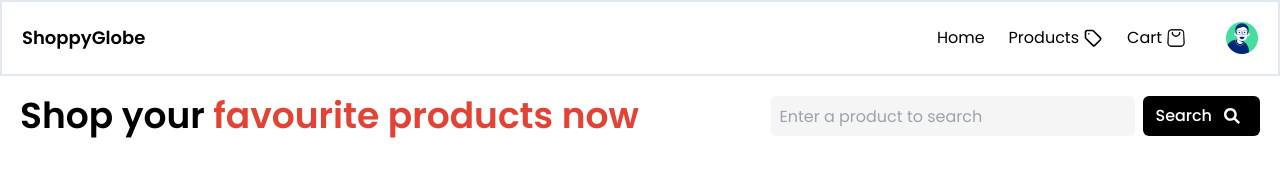
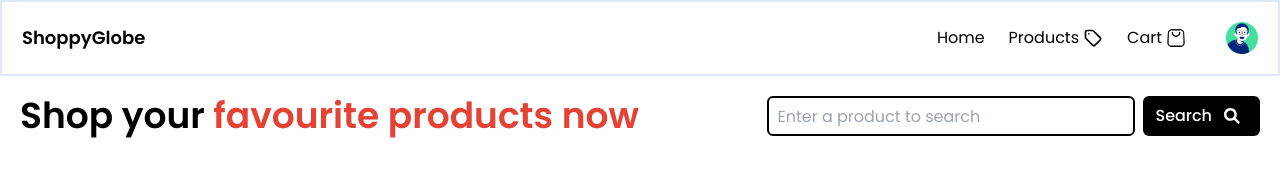
Before and after one commit to Dhaya3132/ShoppyGlobal, a React (Vite) app: page /products in a window 1280 px wide. Shown: the top 186 px of the page. Built offline with nearby package versions, Linux system fonts and the light colour scheme; no server answers.

Commit message:
feat - search field redesign

```diff
--- a/src/Pages/Products/Products.jsx
+++ b/src/Pages/Products/Products.jsx
@@ -7,7 +7,7 @@
             <div className='flex justify-between p-5 mb-10'>
                 <h2 className='font-semibold text-4xl'>Shop your <span className='text-Vermillion text-4xl font-semibold'>favourite products now</span></h2>
                 <div className="flex items-center gap-2">
-                    <input type="text" placeholder="Enter a product to search" className="h-10 pl-2 pr-10 bg-WhiteSmoke rounded-md outline-none" />
+                    <input type="text" placeholder="Enter a product to search" className="h-10 pl-2 pr-10 bg-transparent text-base rounded-md outline-none border-2 border-black" />
                     <button className="px-3 py-1 bg-black rounded-md flex items-center gap-1">
                         <h2 className='text-white font-medium '>Search</h2>
                         <img src={search_icon} alt="" className='w-8 h-8' />
```
